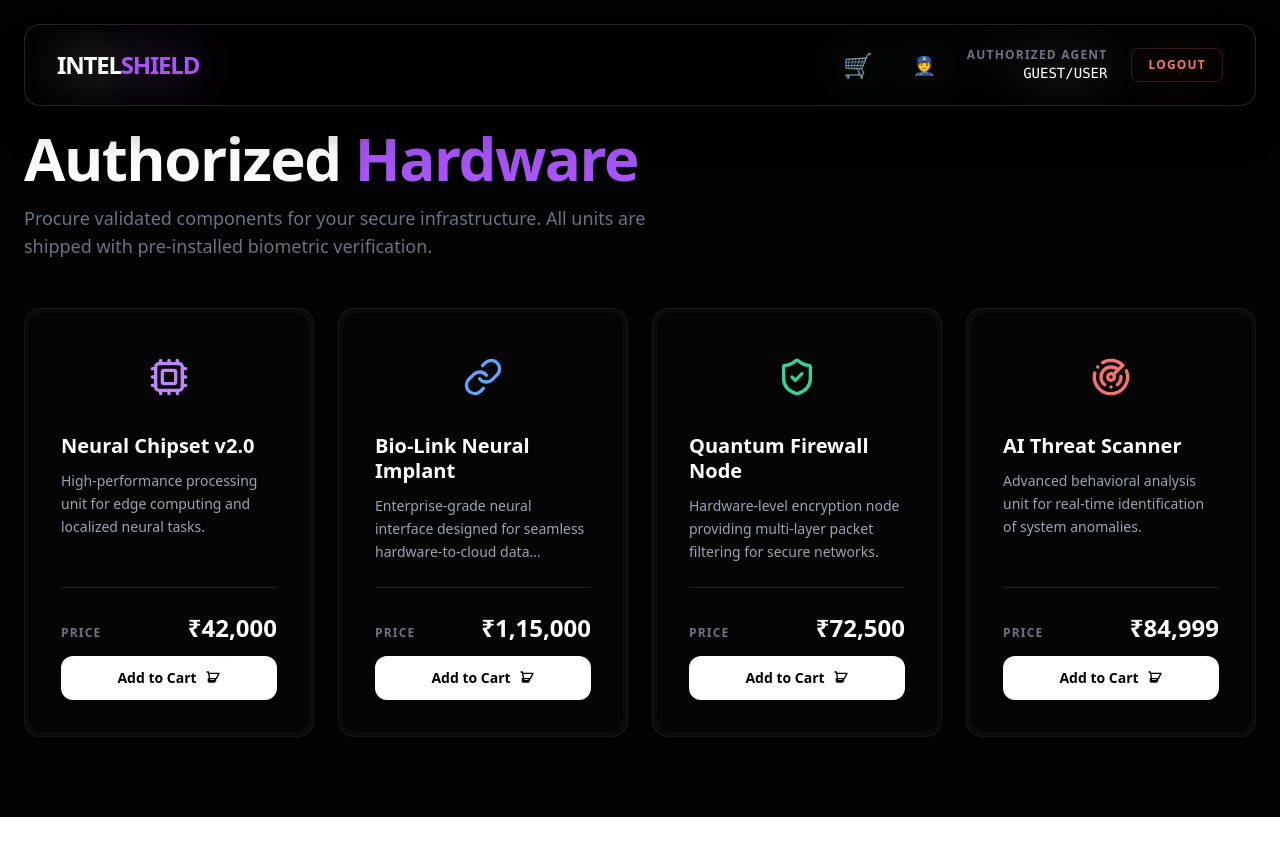
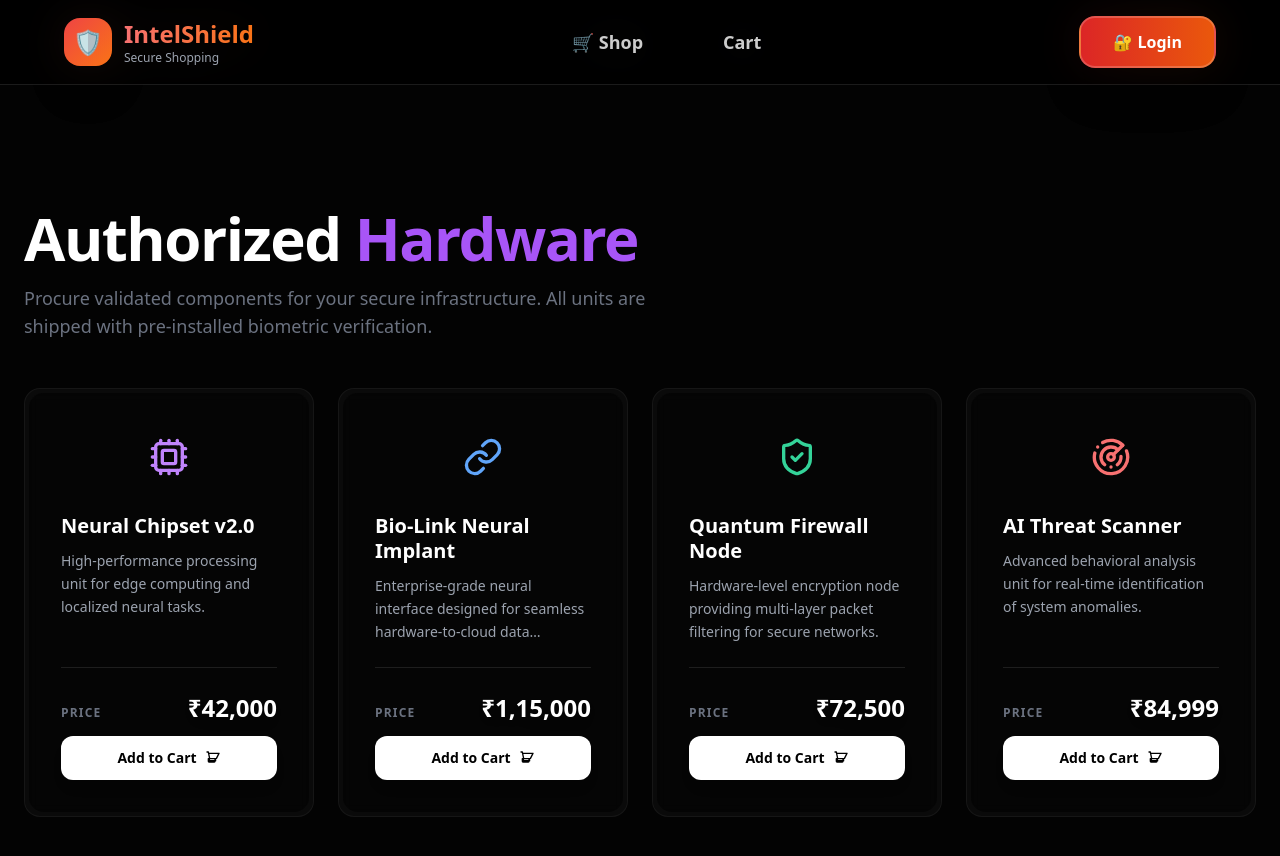
Before and after one commit to PraveenAmujuri/intelshield, a React (Vite) app in the folder frontend/: page /shop in a window 1280 px wide. Shown: the top 856 px of the page. Before the commit the page ends 817 px from the top, so only its background shows below. Built offline with nearby package versions, Linux system fonts and the light colour scheme; no server answers.

Commit message:
nav update

```diff
--- a/frontend/src/App.jsx
+++ b/frontend/src/App.jsx
@@ -61,7 +61,7 @@ function AppContent() {
   return (
     <>
       <NavBar />
-      <main className="min-h-screen">
+      <main className="min-h-screen pt-20">
         <Routes>
           <Route path="/" element={<Login />} />
           <Route path="/login" element={<Login />} />
@@ -80,7 +80,7 @@ function AppContent() {
 function App() {
   return (
     <CartProvider>
-      <Router>  {/* ✅ NO basename */}
+      <Router>
         <SecurityTelemetry blocked={false} />
         <AppContent />
       </Router>
--- a/frontend/src/components/NavBar.jsx
+++ b/frontend/src/components/NavBar.jsx
@@ -1,54 +1,118 @@
 import { Link, useNavigate } from "react-router-dom";
-import { useCart } from "../contexts/CartContext";  // ✅ ADD THIS
+import { useCart } from "../contexts/CartContext";
+import { useEffect, useState } from "react";
 
 export default function NavBar() {
+  const { cartItems } = useCart();
   const navigate = useNavigate();
-  const username = localStorage.getItem("username") || "GUEST/USER";
-  const { totalItems } = useCart();  // ✅ ADD THIS
+  const [isLoggedIn, setIsLoggedIn] = useState(false);
+  const [isAdmin, setIsAdmin] = useState(false);
 
-  const handleLogout = () => {
-    localStorage.clear();
-    navigate("/login");
-  };
+  useEffect(() => {
+    const token = localStorage.getItem("token");
+    const adminToken = localStorage.getItem("admin_token");
+    const username = localStorage.getItem("username");
+
+    setIsLoggedIn(!!token && !!username);
+    setIsAdmin(!!adminToken);
+  }, []);
+
+  const cartItemCount = cartItems.length;
+  const currentPath = window.location.pathname;
+
+  // ✅ HIDE NAVBAR ON LOGIN/REGISTER PAGES
+  if (currentPath === "/" || currentPath === "/login" || currentPath === "/register") {
+    return null;
+  }
 
   return (
-    <nav className="fixed top-0 left-0 right-0 z-50 flex justify-center p-6">
-      <div className="flex items-center justify-between w-full max-w-7xl px-8 py-4 bg-black/40 backdrop-blur-xl border border-white/10 rounded-2xl shadow-2xl">
-        <Link to="/shop" className="text-2xl font-black tracking-tighter text-white">
-          INTEL<span className="text-purple-500">SHIELD</span>
+    <nav className="fixed top-0 left-0 right-0 z-50 bg-black/90 backdrop-blur-xl border-b border-white/10 px-6 py-4">
+      <div className="max-w-6xl mx-auto flex items-center justify-between">
+        {/* LOGO */}
+        <Link to="/shop" className="flex items-center gap-3 group">
+          <div className="w-12 h-12 bg-gradient-to-br from-red-500 to-orange-500 rounded-2xl flex items-center justify-center shadow-2xl group-hover:scale-110 transition-all">
+            <span className="text-2xl font-bold">🛡️</span>
+          </div>
+          <div>
+            <h1 className="text-2xl font-black bg-gradient-to-r from-red-400 to-orange-500 bg-clip-text text-transparent">
+              IntelShield
+            </h1>
+            <p className="text-xs text-gray-400">Secure Shopping</p>
+          </div>
         </Link>
 
-        <div className="flex items-center gap-6">
-          {/* 🛒 CART BADGE */}
-          <Link to="/cart" className="relative p-2 hover:bg-white/10 rounded-xl transition-all group">
-            <span className="text-2xl">🛒</span>
-            {totalItems > 0 && (
-              <span className="absolute -top-1 -right-1 bg-red-600 text-xs w-5 h-5 rounded-full flex items-center justify-center text-white font-bold shadow-lg animate-pulse">
-                {totalItems}
+        {/* DESKTOP NAV */}
+        <div className="hidden md:flex items-center gap-8">
+          <Link
+            to="/shop"
+            className="px-6 py-3 text-white/80 hover:text-white hover:bg-white/10 rounded-2xl transition-all font-semibold text-lg"
+          >
+            🛒 Shop
+          </Link>
+          <Link
+            to="/cart"
+            className="relative px-6 py-3 text-white/80 hover:text-white hover:bg-white/10 rounded-2xl transition-all font-semibold text-lg"
+          >
+            Cart
+            {cartItemCount > 0 && (
+              <span className="absolute -top-2 -right-2 w-7 h-7 bg-red-500 text-white text-sm rounded-full flex items-center justify-center font-bold animate-pulse shadow-lg">
+                {cartItemCount}
               </span>
             )}
           </Link>
-{localStorage.getItem("admin_token") ? (
-  <Link to="/admin" className="p-2 relative hover:bg-red-600/50 rounded-xl transition-all">
-    <span className="text-xl">🔴</span>
-  </Link>
-) : (
-  <Link to="/admin" className="p-2 hover:bg-white/10 rounded-xl transition-all">
-    <span className="text-lg">👮</span>
-  </Link>
-)}
+        </div>
 
-          <div className="hidden md:flex flex-col items-end">
-            <span className="text-xs text-gray-500 uppercase tracking-widest font-bold">Authorized Agent</span>
-            <span className="text-sm text-white font-mono">{username}</span>
-          </div>
+        {/* AUTH + ADMIN BUTTONS */}
+        <div className="flex items-center gap-4">
+          {/* ADMIN BUTTON */}
+          {isAdmin && (
+            <Link
+              to="/admin"
+              className="p-3 bg-red-600/30 hover:bg-red-600/50 border-2 border-red-500/50 rounded-2xl transition-all group shadow-xl hover:shadow-red-500/50 hover:scale-105"
+            >
+              <span className="text-xl">🔴</span>
+              <span className="absolute -top-1 -right-1 w-6 h-6 bg-red-500 text-white text-xs rounded-full flex items-center justify-center font-bold animate-pulse shadow-md">
+                !
+              </span>
+            </Link>
+          )}
 
-          <button
-            onClick={handleLogout}
-            className="px-4 py-2 text-xs font-bold uppercase tracking-widest text-red-400 border border-red-400/20 rounded-lg hover:bg-red-400 hover:text-white transition-all"
-          >
-            Logout
-          </button>
+          {!isLoggedIn ? (
+            <Link
+              to="/login"
+              className="px-8 py-3 bg-gradient-to-r from-red-600 to-orange-600 hover:from-orange-600 hover:to-red-600 text-white font-black rounded-2xl border-2 border-white/20 transition-all shadow-2xl hover:shadow-red-500/50 hover:scale-[1.02]"
+            >
+              🔐 Login
+            </Link>
+          ) : (
+            <div className="flex items-center gap-4">
+              {/* MOBILE CART */}
+              <Link
+                to="/cart"
+                className="p-3 bg-white/10 hover:bg-white/20 rounded-2xl transition-all relative shadow-lg hover:shadow-xl"
+              >
+                🛒
+                {cartItemCount > 0 && (
+                  <span className="absolute -top-1 -right-1 w-6 h-6 bg-red-500 text-white text-xs rounded-full flex items-center justify-center font-bold animate-pulse shadow-md">
+                    {cartItemCount}
+                  </span>
+                )}
+              </Link>
+
+              {/* LOGOUT */}
+              <button
+                onClick={() => {
+                  localStorage.removeItem("token");
+                  localStorage.removeItem("username");
+                  localStorage.removeItem("admin_token");
+                  window.location.href = "/login";
+                }}
+                className="px-8 py-3 bg-gradient-to-r from-gray-700 to-gray-800 hover:from-gray-800 hover:to-gray-900 text-white font-black rounded-2xl border border-gray-600/50 transition-all shadow-xl hover:shadow-2xl hover:scale-[1.02]"
+              >
+                🚪 Logout
+              </button>
+            </div>
+          )}
         </div>
       </div>
     </nav>
```
